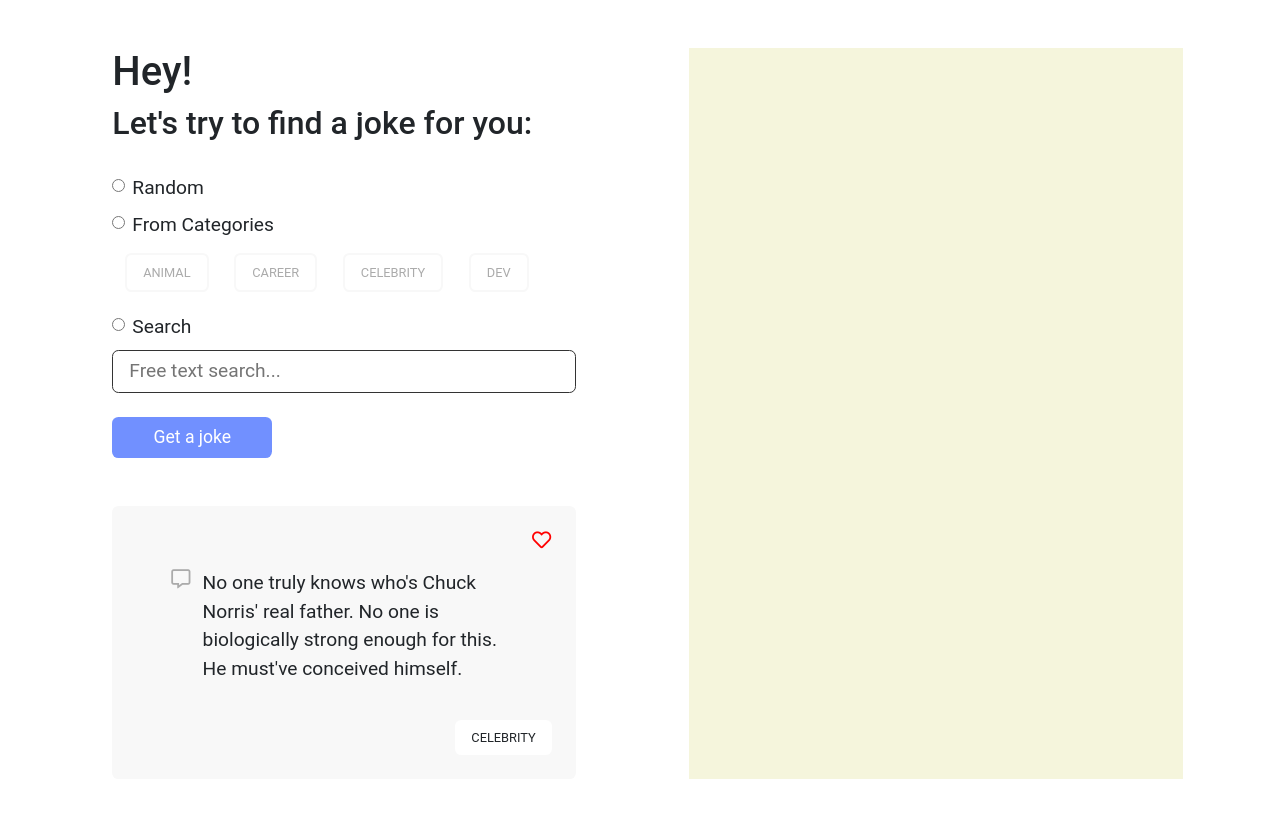
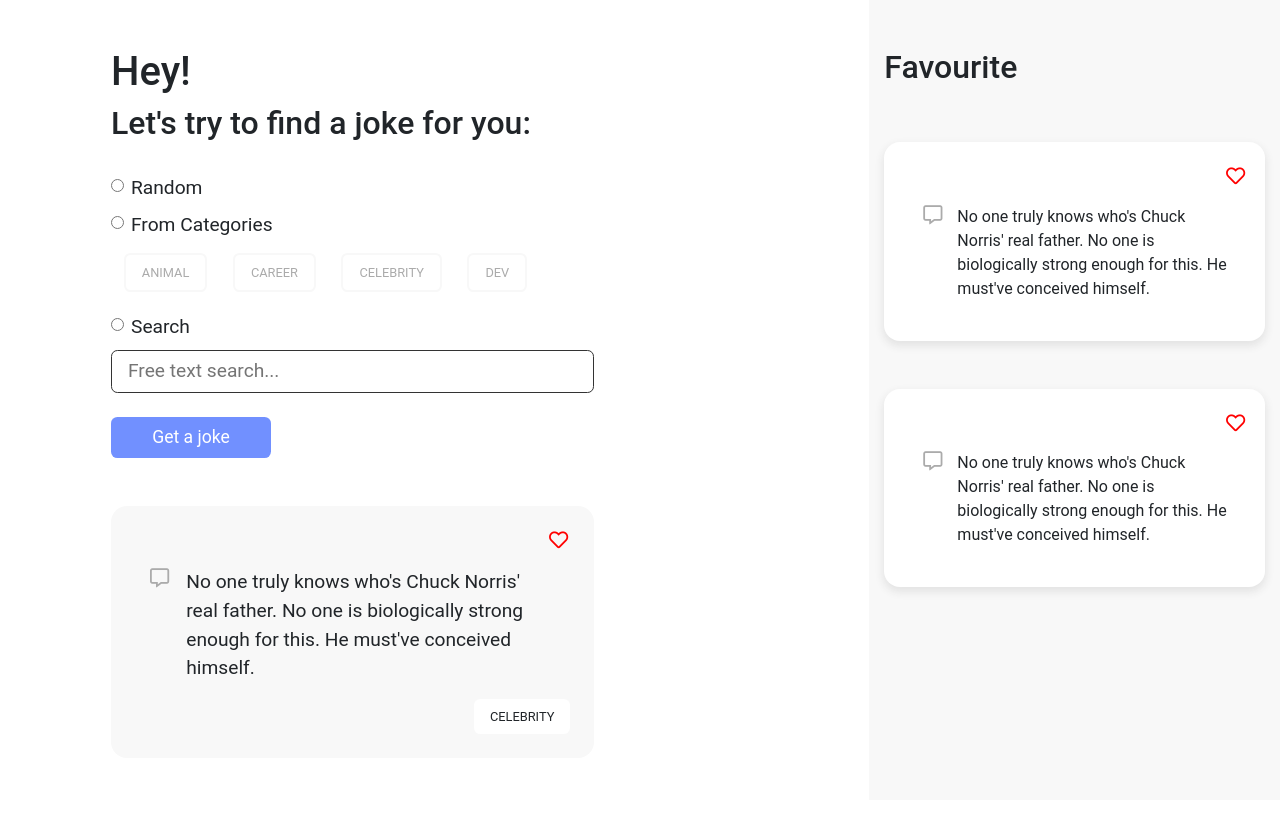
Before and after one commit to web-ethno4ka/Joke-generator, a React (Create React App) app: page / in a window 1280 px wide. Shown: the top 818 px of the page. Built offline with nearby package versions, Linux system fonts and the light colour scheme.

Commit message:
Adding Favourite section

```diff
--- a/src/layout/Layout.css
+++ b/src/layout/Layout.css
@@ -43,8 +43,12 @@
 
 .card {
   background-color: #f8f8f8;
-  border-radius: 0.4rem;
+  border-radius: 1rem;
   border: none;
+}
+
+.card-body {
+  padding: 1.2rem 0 0 0;
 }
 
 .fa-circle {
@@ -87,5 +91,16 @@
 }
 
 .sidebar {
-  background-color: beige;
+  height: 100vh;
+  background-color: #f8f8f8;
 }
+
+.favourite-card {
+  max-width: 26rem;
+  background-color: #fff;
+  box-shadow: 0 4px 8px 1px rgba(48, 48, 48, 0.1);
+}
+
+.favourite-card p {
+  font-size: 1rem;
+}
--- a/src/layout/Layout.js
+++ b/src/layout/Layout.js
@@ -3,8 +3,8 @@
 
 const Layout = () => {
   return (
-    <div className="d-flex flex-row justify-content-around m-5">
-      <div className="d-flex flex-column col-5">
+    <div className="d-flex flex-row justify-content-between pl-5">
+      <div className="d-flex flex-column col-5 m-5 ">
         <h1>Hey!</h1>
         <h2>Let's try to find a joke for you:</h2>
         <div className="d-flex flex-column mt-3">
@@ -83,7 +83,29 @@
           <div className="categorie align-self-end">CELEBRITY</div>
         </div>
       </div>
-      <div className="sidebar d-flex flex-column col-5"></div>
+      <div className="sidebar d-flex flex-column col-4 pt-5">
+        <h2>Favourite</h2>
+        <div className="card favourite-card mt-5 p-4">
+          <i className="far fa-heart col-1 align-self-end"></i>
+          <div className="card-body d-flex justify-content-between">
+            <i class="far fa-comment-alt fa-inverse col-1 mr-1"></i>
+            <p className="col-11">
+              No one truly knows who's Chuck Norris' real father. No one is
+              biologically strong enough for this. He must've conceived himself.
+            </p>
+          </div>
+        </div>
+        <div className="card favourite-card mt-5 p-4">
+          <i className="far fa-heart col-1 align-self-end"></i>
+          <div className="card-body d-flex justify-content-between">
+            <i class="far fa-comment-alt fa-inverse col-1 mr-1"></i>
+            <p className="col-11">
+              No one truly knows who's Chuck Norris' real father. No one is
+              biologically strong enough for this. He must've conceived himself.
+            </p>
+          </div>
+        </div>
+      </div>
     </div>
   );
 };
```
